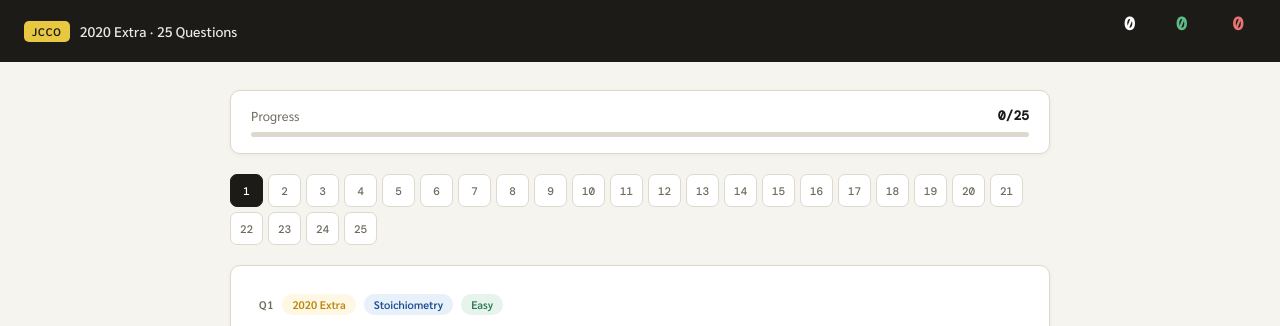
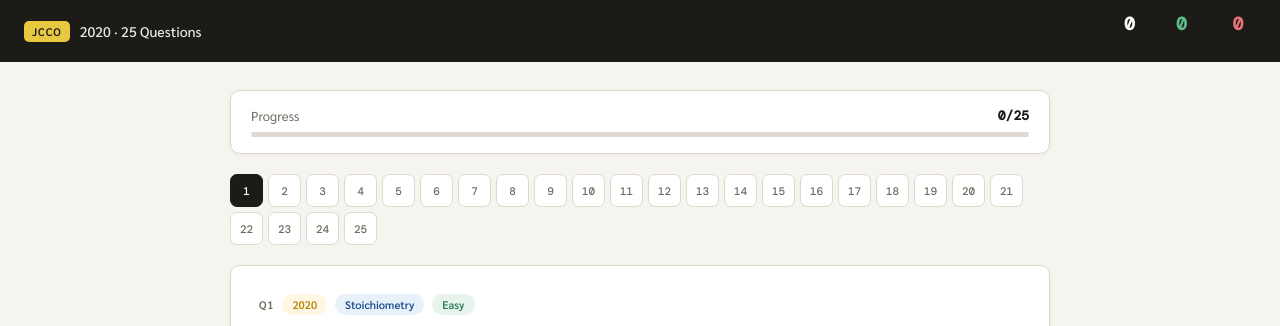
Before and after one commit to jjeans2001/jcco-quiz, a plain HTML site: page JCCO_Visual_2020_Extra.html in a window 1280 px wide. Shown: the top 326 px of the page. Drawn offline with nearby package versions, Linux system fonts and the light colour scheme.

Commit message:
Update JCCO_Visual_2020_Extra.html

```diff
--- a/JCCO_Visual_2020_Extra.html
+++ b/JCCO_Visual_2020_Extra.html
@@ -3,7 +3,7 @@
 <head>
 <meta charset="UTF-8">
 <meta name="viewport" content="width=device-width,initial-scale=1">
-<title>JCCO 2020 Extra — 25 Questions</title>
+<title>JCCO 2020 — 25 Questions</title>
 <link href="https://fonts.googleapis.com/css2?family=Sarabun:wght@400;500;600&family=DM+Mono:wght@400;500&display=swap" rel="stylesheet">
 <style>
 :root{
@@ -123,7 +123,7 @@ sub,sup{font-size:.72em}
 <div class="topbar">
   <div class="logo">
     <div class="logo-badge">JCCO</div>
-    <div class="logo-title">2020 Extra · 25 Questions</div>
+    <div class="logo-title">2020 · 25 Questions</div>
   </div>
   <div class="top-stats">
     <div class="tstat"><div class="n w" id="h-done">0</div><div class="l">Done</div></div>
@@ -817,7 +817,7 @@ function renderQ(){
 <div class="qcard">
   <div class="qmeta">
     <span class="qnum">Q${cur+1}</span>
-    <span class="qyear">2020 Extra</span>
+    <span class="qyear">2020 </span>
     <span class="qtag">${q.topic}</span>
     <span class="qdiff ${q.diff}">${diff_label}</span>
   </div>
```
